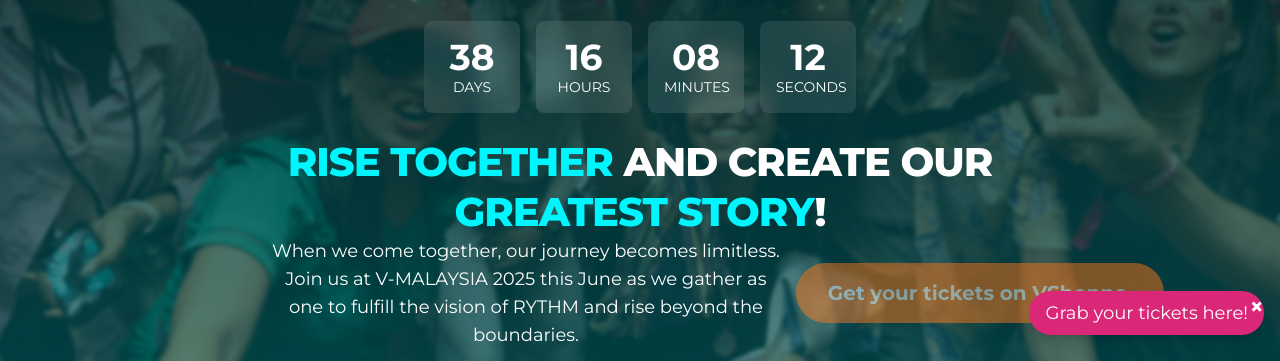
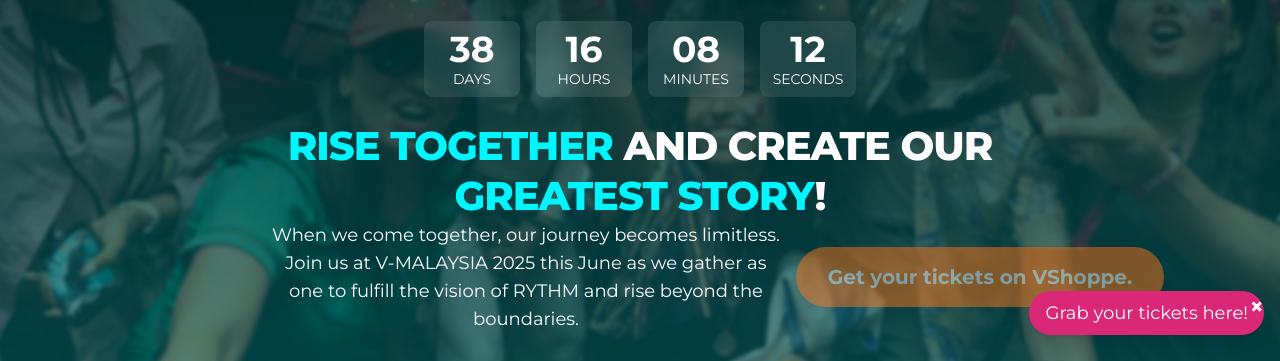
Before and after one commit to VCommsNetlify/vmy2025_test, a plain HTML site: page index.html in a window 1280 px wide. Shown: the part 439-800 px from the top of the page. Drawn offline with nearby package versions, Linux system fonts and the light colour scheme; a script that the page names is missing.

Commit message:
Update index.html

```diff
--- a/index.html
+++ b/index.html
@@ -679,24 +679,24 @@ html {
 
     <div class="max-w-3xl w-full px-4">
       <!-- Countdown Boxes -->
-      <div class="flex flex-wrap justify-center gap-4 mb-6">
-        <div class="countdown-box bg-white/10 rounded-lg p-4 w-20 md:w-24 text-center">
-          <div class="text-2xl sm:text-3xl md:text-4xl font-bold" id="days">00</div>
-          <div class="text-xs sm:text-sm">DAYS</div>
-        </div>
-        <div class="countdown-box bg-white/10 rounded-lg p-4 w-20 md:w-24 text-center">
-          <div class="text-2xl sm:text-3xl md:text-4xl font-bold" id="hours">00</div>
-          <div class="text-xs sm:text-sm">HOURS</div>
-        </div>
-        <div class="countdown-box bg-white/10 rounded-lg p-4 w-20 md:w-24 text-center">
-          <div class="text-2xl sm:text-3xl md:text-4xl font-bold" id="minutes">00</div>
-          <div class="text-xs sm:text-sm">MINUTES</div>
-        </div>
-        <div class="countdown-box bg-white/10 rounded-lg p-4 w-20 md:w-24 text-center">
-          <div class="text-2xl sm:text-3xl md:text-4xl font-bold" id="seconds">00</div>
-          <div class="text-xs sm:text-sm">SECONDS</div>
-        </div>
-      </div>
+	<div class="flex flex-nowrap justify-center items-center gap-2 sm:gap-4 mb-6 overflow-x-auto">
+	  <div class="countdown-box bg-white/10 rounded-lg p-2 w-16 sm:w-20 md:w-24 text-center shrink-0">
+	    <div class="text-xl sm:text-2xl md:text-4xl font-bold" id="days">00</div>
+	    <div class="text-[10px] sm:text-xs md:text-sm">DAYS</div>
+	  </div>
+	  <div class="countdown-box bg-white/10 rounded-lg p-2 w-16 sm:w-20 md:w-24 text-center shrink-0">
+	    <div class="text-xl sm:text-2xl md:text-4xl font-bold" id="hours">00</div>
+	    <div class="text-[10px] sm:text-xs md:text-sm">HOURS</div>
+	  </div>
+	  <div class="countdown-box bg-white/10 rounded-lg p-2 w-16 sm:w-20 md:w-24 text-center shrink-0">
+	    <div class="text-xl sm:text-2xl md:text-4xl font-bold" id="minutes">00</div>
+	    <div class="text-[10px] sm:text-xs md:text-sm">MINUTES</div>
+	  </div>
+	  <div class="countdown-box bg-white/10 rounded-lg p-2 w-16 sm:w-20 md:w-24 text-center shrink-0">
+	    <div class="text-xl sm:text-2xl md:text-4xl font-bold" id="seconds">00</div>
+	    <div class="text-[10px] sm:text-xs md:text-sm">SECONDS</div>
+	  </div>
+	</div>
 
       <!-- Headline (2 Lines) -->
 <h2 class="mt-4 max-w-4xl text-[1.5rem] sm:text-[2rem] md:text-[2.25rem] lg:text-[2.5rem] font-extrabold leading-tight tracking-tight text-center">
```
